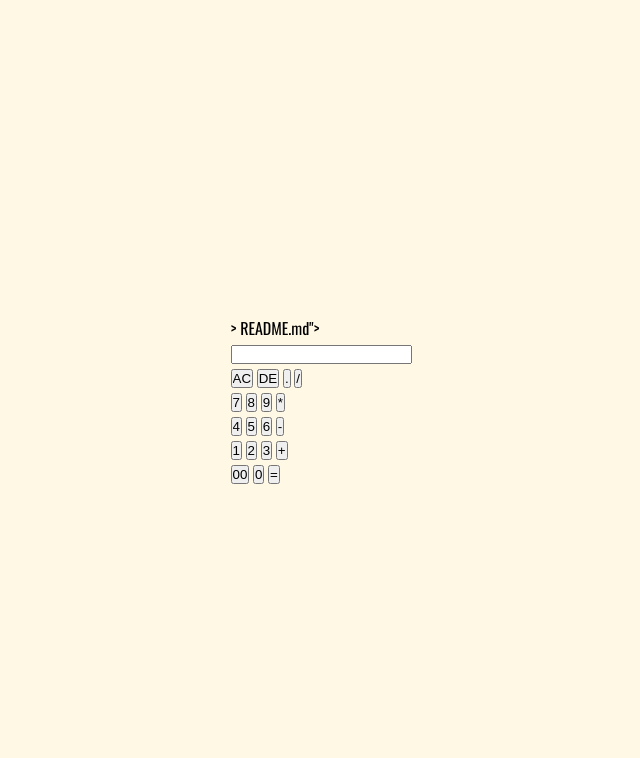
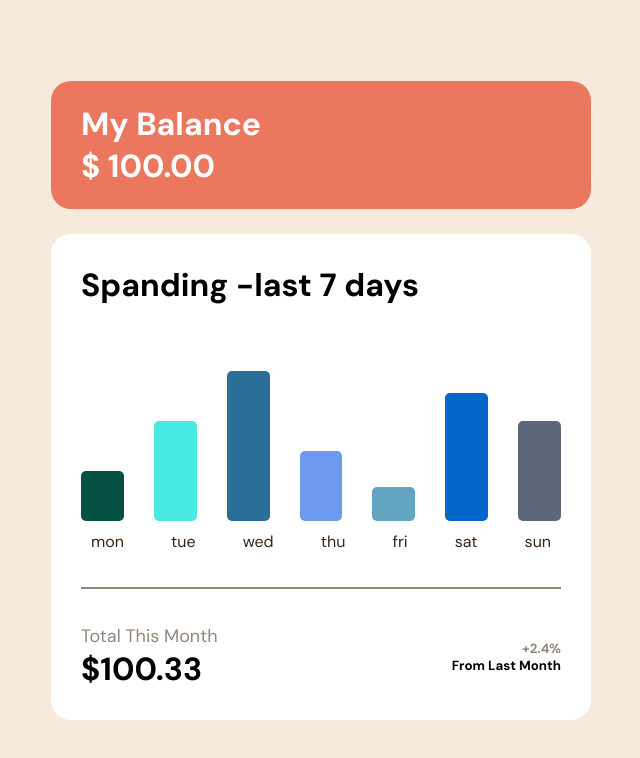
Before and after one commit to gowthampandiyank/chart-generator, a website built with Vite: page index.html in a window 1280 px wide. Shown: the whole page, without its empty margins (319-959 px from the left). Built offline with nearby package versions, Linux system fonts and the light colour scheme.

Commit message:
commit all comments

```diff
--- a/index.html
+++ b/index.html
@@ -2,53 +2,66 @@
 <html lang="en">
   <head>
     <meta charset="UTF-8" />
-    <link rel="shortcut icon" href="public/img1.png" type="image/x-icon" />
+    <meta name="viewport" content="width=device-width, initial-scale=1.0" />
+    <link rel="preconnect" href="https://fonts.googleapis.com" />
+    <link rel="preconnect" href="https://fonts.gstatic.com" crossorigin />
+    <link rel="preconnect" href="https://fonts.googleapis.com" />
+    <link rel="preconnect" href="https://fonts.gstatic.com" crossorigin />
+    <link
+      href="https://fonts.googleapis.com/css2?family=DM+Sans:ital,opsz,wght@0,9..40,100..1000;1,9..40,100..1000&display=swap"
+      rel="stylesheet"
+    />
     <link
       rel="stylesheet"
       href="https://cdnjs.cloudflare.com/ajax/libs/font-awesome/6.5.2/css/all.min.css"
     />
-    <meta name="viewport" content="width=device-width, initial-scale=1.0" />
-    <title>calculor</title>
+    <title>chart genarater</title>
   </head>
   <body>
-    <div class="container">
-      <div class="echo "# calculetor" >> README.md">
-        <form>
-          <div>
-            <input type="text" name="display" />
+    <div class="chart">
+      <div class="chart-header">
+        <div class="chart-text">
+          <h1>My Balance</h1>
+          <h1>$ 100.00</h1>
+        </div>
+      </div>
+
+      <div class="chart-body">
+        <h1>Spanding -last 7 days</h1>
+        <div class="chart-bar">
+          <div class="bar">
+            <!-- seven bars -->
+            <div><div class="tooltip" id="one">$10.25</div></div>
+            <div><div class="tooltip" id="two">$20.91</div></div>
+            <div><div class="tooltip" id="three">$40.87</div></div>
+            <div><div class="tooltip" id="four">$05.42</div></div>
+            <div><div class="tooltip" id="five">$85.01</div></div>
+            <div><div class="tooltip" id="six">$65.78</div></div>
+            <div><div class="tooltip" id="seven">$43.00</div></div>
           </div>
-          <div>
-            <input type="button" value="AC" />
-            <input type="button" value="DE" />
-            <input type="button" value="." />
-            <input type="button" value="/" />
+          <div class="labels">
+            <p>mon</p>
+            <p>tue</p>
+            <p>wed</p>
+            <p>thu</p>
+            <p>fri</p>
+            <p>sat</p>
+            <p>sun</p>
           </div>
-          <div>
-            <input type="button" value="7" />
-            <input type="button" value="8" />
-            <input type="button" value="9" />
-            <input type="button" value="*" />
+        </div>
+        <hr />
+        <div class="totel-container">
+          <div class="totel">
+            <h5>Total This Month</h5>
+            <h1>$100.33</h1>
           </div>
-          <div>
-            <input type="button" value="4" />
-            <input type="button" value="5" />
-            <input type="button" value="6" />
-            <input type="button" value="-" />
+          <div class="month">
+            <h5>+2.4%</h5>
+            <h5>From Last Month</h5>
           </div>
-          <div>
-            <input type="button" value="1" />
-            <input type="button" value="2" />
-            <input type="button" value="3" />
-            <input type="button" value="+" />
-          </div>
-          <div>
-            <input type="button" value="00" />
-            <input type="button" value="0" />
-            <input type="button" value="=" />
-          </div>
-        </form>
+        </div>
       </div>
     </div>
-    <script type="module" src="./src/main.js"></script>
   </body>
+  <script type="module" src="./src/main.js"></script>
 </html>
--- a/src/main.js
+++ b/src/main.js
@@ -1 +1,2 @@
-import '../style/style.css'
+import "../style/style.css";
+import "../style/utils/chart.css";
--- a/style/style.css
+++ b/style/style.css
@@ -1,45 +1,42 @@
-@import url("https://fonts.googleapis.com/css2?family=Oswald:wght@200..700&display=swap");
+@import url("https://fonts.googleapis.com/css2?family=DM+Sans:ital,opsz,wght@0,9..40,100..1000;1,9..40,100..1000&display=swap");
 :root {
-  --clr-dark: #000000;
-  --clr-light: #fff8e5;
-  --clr-prime: #8ab98f;
-  --clr-red: #ca3202;
-  --clr-grey: #7f7f7f;
-  /* red rgb(202, 50, 2) */
-  /* grey rgb(127, 127, 127) */
-  /* prime rgb(138, 185, 143) */
+  /* colors */
+  --clr-softred: hsl(10, 79%, 65%);
+  --clr-softred-light: hsl(10, 35%, 58%);
+  --clr-cyen: hsl(186, 34%, 60%);
+  --clr-cyen-light: hsl(186, 34%, 60%, 0.821);
+  --clr-darkbrown: hsl(25, 47%, 15%);
+  --clr-mediumbrown: hsl(28, 10%, 53%);
+  --clr-cream: hsl(27, 66%, 92%);
+  --clr-verypaleorange: hsl(33, 100%, 98%);
+  --clr-bar1: #065143;
+  --clr-bar2: #49e9e3;
+  --clr-bar3: #2a6f97;
+  --clr-bar4: #155ee69f;
+  --clr-bar5: #61a5c2;
+  --clr-bar6: #0466c8;
+  --clr-bar7: #5c677d;
+  /* fonts */
+  --size-font: 18px;
 }
 * {
+  padding: 0;
   margin: 0;
-  padding: 0;
   box-sizing: border-box;
+  font-family: "DM Sans", sans-serif;
+}
+html,
+body {
+  height: 100%;
 }
 body {
-  font-family: "Oswald", sans-serif;
-  background-color: var(--clr-light);
-  color: var(--clr-dark);
-}
-.container {
-  width: 100%;
-  height: 100vh;
-  background-color: var(--clr-light);
+  background-color: var(--clr-cream);
   display: flex;
+  flex-direction: column;
   align-items: center;
   justify-content: center;
 }
-.calculetor {
-  background-color: var(--clr-prime);
-  padding: 20px;
-  border-radius: 10px;
+hr {
+  border: 0.01px solid var(--clr-mediumbrown);
+  font-weight: lighter;
 }
-.calculetor form input {
-  border: 0;
-  outline: 0;
-  width: 60px;
-  height: 60px;
-  border-radius: 10px;
-  background-color: var(--clr-red);
-  color: var(--clr-dark);
-  cursor: pointer;
-  font-size: 20px;
-}
--- /dev/null
+++ b/style/utils/chart.css
@@ -0,0 +1,177 @@
+.chart {
+  display: flex;
+  flex-direction: column;
+  justify-content: center;
+  align-items: center;
+  gap: 25px;
+  width: 100%;
+}
+.chart-header,
+.chart-body {
+  display: flex;
+  padding: 30px;
+  border-radius: 20px;
+  width: 540px;
+}
+.chart-header {
+  background-color: var(--clr-softred);
+  height: 128px;
+  flex-direction: row;
+  justify-content: space-between;
+  align-items: center;
+  color: #ffff;
+}
+.chart-body {
+  flex-direction: column;
+  background-color: #fff;
+  gap: 35px;
+}
+.totel-container {
+  display: flex;
+  flex-direction: row;
+  justify-content: space-between;
+  align-items: center;
+}
+.month {
+  text-align: right;
+}
+.month h5:first-of-type {
+  color: var(--clr-mediumbrown);
+}
+.totel h5 {
+  color: var(--clr-mediumbrown);
+  font-size: var(--size-font);
+  font-weight: 400;
+}
+.chart-bar {
+  display: flex;
+  flex-direction: column;
+  gap: 10px;
+  margin-top: 30px;
+}
+.bar {
+  display: flex;
+  flex-direction: row;
+  gap: 30px;
+  justify-content: space-between;
+  align-items: flex-end;
+}
+.bar div {
+  position: relative;
+  width: 50px;
+  border-radius: 5px;
+  background: var(--clr-softred);
+  cursor: pointer;
+  transition: 0.2s all ease-in;
+}
+.bar div:hover {
+  background: var(--clr-softred-);
+}
+.bar div:nth-child(1) {
+  height: 50px;
+  background: var(--clr-bar1);
+  width: 100px;
+}
+.bar div:nth-child(1):hover #one {
+  display: block;
+  background: var(--clr-darkbrown);
+}
+.bar div:nth-child(2) {
+  height: 100px;
+  background: var(--clr-bar2);
+  width: 100px;
+}
+.bar div:nth-child(2):hover #two {
+  display: block;
+  background: var(--clr-darkbrown);
+}
+.bar div:nth-child(3) {
+  height: 150px;
+  background: var(--clr-bar3);
+  width: 100px;
+}
+.bar div:nth-child(3):hover #three {
+  display: block;
+  background: var(--clr-darkbrown);
+}
+.bar div:nth-child(4) {
+  height: 70px;
+  background: var(--clr-bar4);
+  width: 100px;
+}
+.bar div:nth-child(4):hover #four {
+  display: block;
+  background: var(--clr-darkbrown);
+}
+.bar div:nth-child(5) {
+  height: 34px;
+  background: var(--clr-bar5);
+  width: 100px;
+}
+.bar div:nth-child(5):hover #five {
+  display: block;
+  background: var(--clr-darkbrown);
+}
+.bar div:nth-child(6) {
+  height: 128px;
+  background: var(--clr-bar6);
+  width: 100px;
+}
+.bar div:nth-child(6):hover #six {
+  display: block;
+  background: var(--clr-darkbrown);
+}
+.bar div:nth-child(7) {
+  background: var(--clr-bar7);
+  width: 100px;
+  height: 100px;
+}
+.bar div:nth-child(7):hover #seven {
+  display: block;
+  background: var(--clr-darkbrown);
+}
+.labels {
+  display: flex;
+  flex-direction: row;
+  align-items: center;
+  color: var(--clr-darkbrown);
+  justify-content: space-between;
+  padding: 0 10px 0 10px;
+}
+.labels p {
+  align-content: scenter;
+}
+.tooltip {
+  display: flex;
+  justify-content: center;
+  align-items: center;
+  width: 40px !important;
+  height: auto !important;
+  background: var(--clr-darkbrown);
+  border-radius: 4px;
+  color: var(--clr-verypaleorange);
+  top: -35px;
+  margin-left: -10px;
+}
+/* tooltip on hover each bars */
+#one {
+  display: none;
+}
+#two {
+  display: none;
+}
+#three {
+  display: none;
+}
+#four {
+  display: none;
+}
+#five {
+  display: none;
+}
+#six {
+  display: none;
+}
+#seven {
+  display: none;
+}
```
Also changed, not shown: public/img1.png (deleted).
